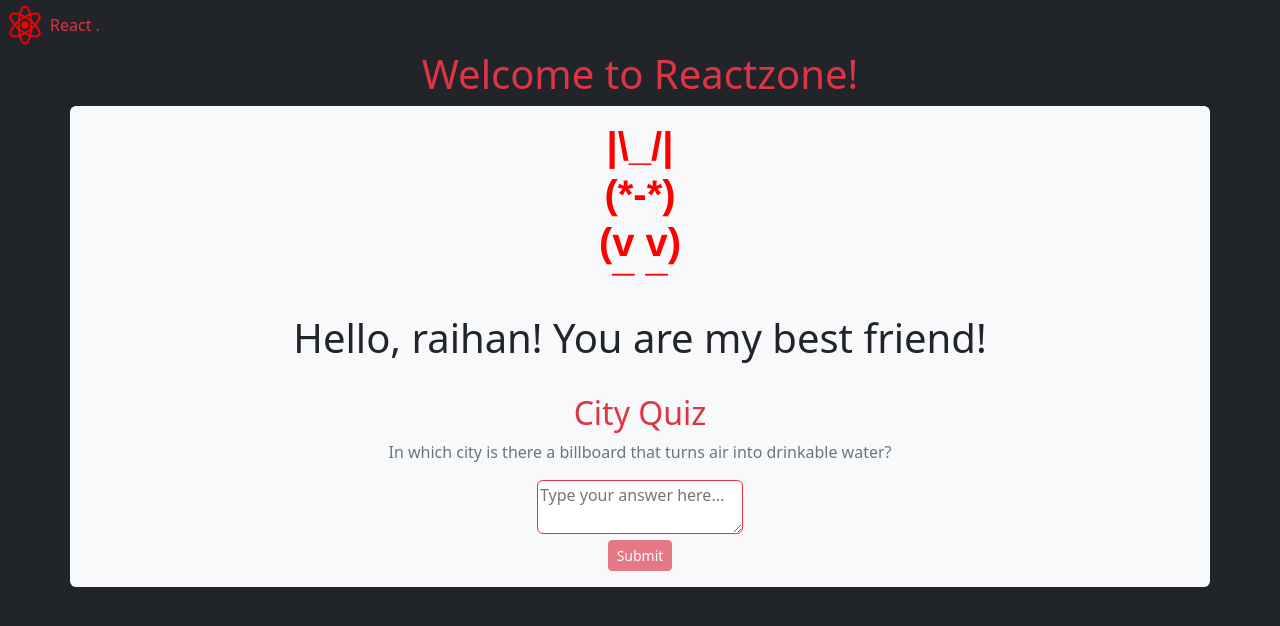
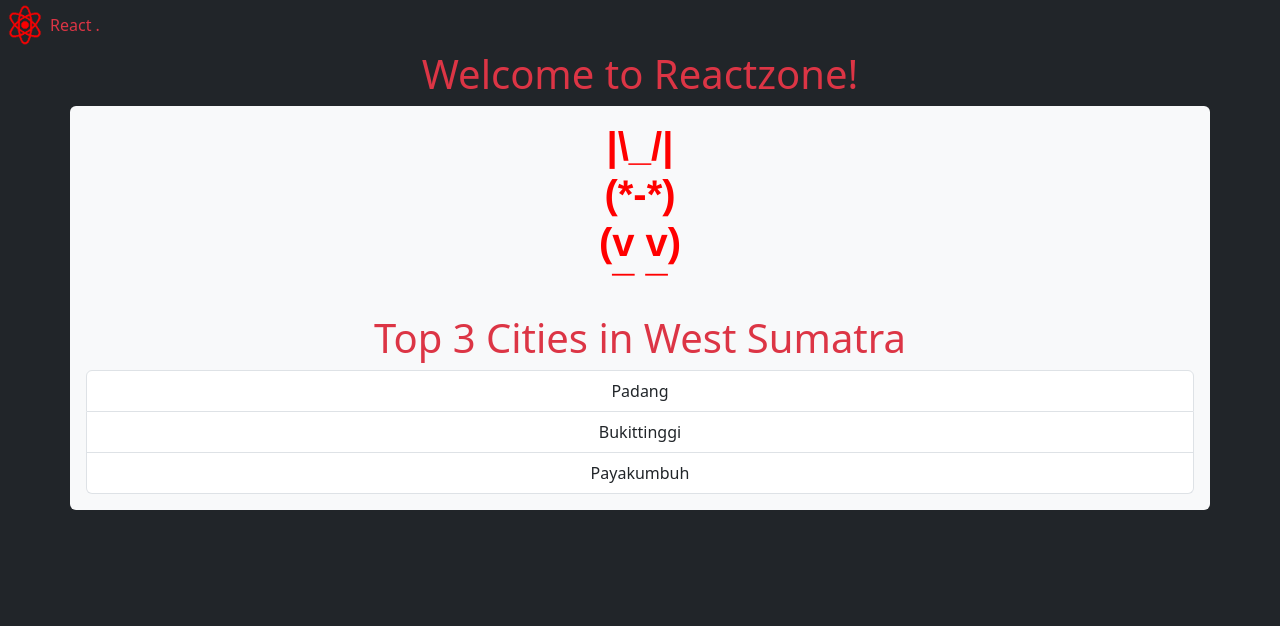
Before and after one commit to raihan-ys/reactzone, a React (Vite) app: page / in a window 1280 px wide. Shown: the top 626 px of the page. Built offline with nearby package versions, Linux system fonts and the light colour scheme.

Commit message:
Add ListGroup

```diff
--- a/components/ListGroup.tsx
+++ b/components/ListGroup.tsx
@@ -18,7 +18,7 @@ function ListGroup({ heading, items, onSelectItem } : Props) {
     <>
       <h1 className="text-danger">{heading}</h1>
 
-      {items.length == 0 && <p className="text-danger">No items found!</p>}
+      { items.length == 0 && <p className="text-danger">No items found!</p> }
 
       <ul className="list-group">
         {items.map((item, index) => (
@@ -26,7 +26,7 @@ function ListGroup({ heading, items, onSelectItem } : Props) {
             className={
               selectedIndex === index
               ? 'list-group-item bg-danger text-white'
-              : 'list-group-item text-danger'
+              : 'list-group-item text-dark'
             }
             key={item}
             onClick={() => {
--- a/src/App.tsx
+++ b/src/App.tsx
@@ -1,4 +1,4 @@
-import QuizForm from '../components/QuizForm';
+import ListGroup from '../components/ListGroup';
 
 function MyMood() {
   return (
@@ -22,9 +22,7 @@ function App() {
   // This is the child element.
   return <div className="text-center">
     <MyMood />
-    <Greeting name="raihan" />
-    <br />
-    <QuizForm headingStyle='text-danger font-weight-bold' paragraphStyle='text-secondary' textareaStyle='rounded border-danger' buttonStyle='btn btn-sm btn-danger' errorStyle='text-danger bold' />
+    <ListGroup heading='Top 3 Cities in West Sumatra' items={ ['Padang', 'Bukittinggi', 'Payakumbuh'] } onSelectItem={ [] } />
   </div>
 }
 
```
